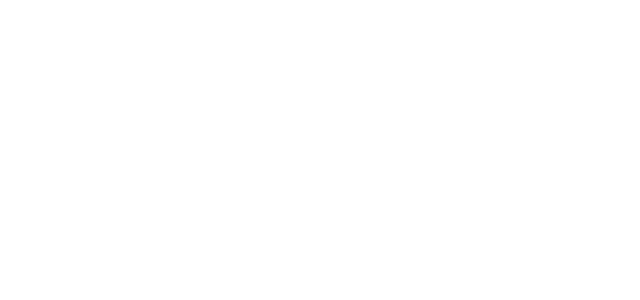
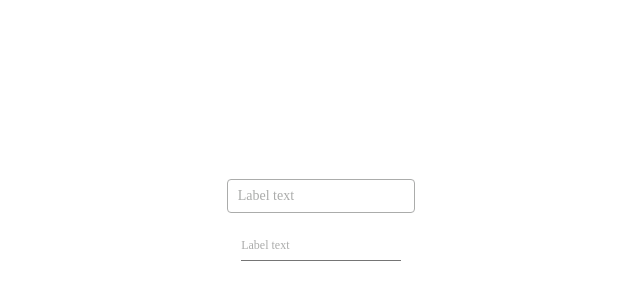
Before and after one commit to inovvan/custom-components-lib, a React app: page / in a window 1280 px wide. Shown: the part 188-488 px from the top of the page, without its empty margins (319-959 px from the left). Built offline with nearby package versions, Linux system fonts and the light colour scheme.

Commit message:
refactor: extract InputWrapper component for inputs

```diff
--- a/src/components/App.tsx
+++ b/src/components/App.tsx
@@ -1,3 +1,5 @@
+import TextFiled from "./textField/TextFiled";
+
 export const App = () => {
   return (
     <div
@@ -10,6 +12,9 @@ export const App = () => {
         width: "100%",
         height: "100vh",
       }}
-    ></div>
+    >
+      <TextFiled id="1" variant="outlined" labelText="Label text" />
+      <TextFiled id="1" size="small" labelText="Label text" />
+    </div>
   );
 };
--- a/src/components/textField/TextField.module.scss
+++ b/src/components/inputWrapper/InputWrapper.module.scss
@@ -4,6 +4,13 @@
   box-sizing: border-box;
   position: relative;
   transition: background-color 0.2s ease-in-out;
+  width: 13.3em;
+
+  input {
+    all: unset;
+    position: relative;
+    display: inline-block;
+  }
 }
 
 .text-field--standard::before,
@@ -40,13 +47,6 @@
   left: 0.7em;
 }
 
-.text-field__input {
-  all: unset;
-  position: relative;
-  display: inline-block;
-  width: 13.3em;
-}
-
 .text-field--small {
   font-size: 12px;
 }
@@ -59,7 +59,7 @@
   outline: 1px solid colors.$color-gray-dark;
   border-radius: 3px;
 
-  & .text-field__input {
+  & input {
     padding: 0.57em 0.7em;
   }
 
@@ -77,7 +77,7 @@
     top: 1.3em;
   }
 
-  & .text-field__input {
+  & input {
     padding: 1.3em 0.7em 0.57em 0.7em;
   }
 
@@ -96,8 +96,9 @@
     left: 0;
   }
 
-  & .text-field__input {
+  & input {
     padding: 0.57em 0;
+    max-width: 100%;
   }
 
   &:not(.text-field--disabled):hover::before {
@@ -106,7 +107,7 @@
 }
 
 .text-field--focused,
-.text-field--value,
+.text-field--not-empty,
 .text-field--disabled {
   .text-field__label {
     padding: 3px;
--- /dev/null
+++ b/src/components/inputWrapper/InputWrapper.tsx
@@ -0,0 +1,54 @@
+import * as styles from "./InputWrapper.module.scss";
+import { useState } from "react";
+
+type InputVariant = "outlined" | "filled" | "standard";
+type InputSize = "small" | "normal";
+
+interface InputWrapperProps {
+  id: string;
+  disabled?: boolean;
+  error?: boolean;
+  variant?: InputVariant;
+  size?: InputSize;
+  labelText?: string;
+  value: string;
+  children?: React.ReactNode;
+}
+
+const InputWrapper = ({
+  id,
+  disabled = false,
+  variant = "standard",
+  size = "normal",
+  error = false,
+  labelText = "",
+  value,
+  children,
+}: InputWrapperProps) => {
+  const [isFocused, setIsFocused] = useState(false);
+
+  const classNames = [
+    styles["text-field"],
+    styles[`text-field--${size}`],
+    styles[`text-field--${variant}`],
+    disabled && styles[`text-field--disabled`],
+    error && styles[`text-field--error`],
+    isFocused && styles[`text-field--focused`],
+    value && styles[`text-field--not-empty`],
+  ].join(" ");
+
+  return (
+    <div
+      className={classNames}
+      onFocus={() => setIsFocused(true)}
+      onBlur={() => setIsFocused(false)}
+    >
+      <label htmlFor={id} className={styles["text-field__label"]}>
+        {error ? "Error" : labelText}
+      </label>
+      {children}
+    </div>
+  );
+};
+
+export default InputWrapper;
--- a/src/components/textField/TextFiled.tsx
+++ b/src/components/textField/TextFiled.tsx
@@ -1,9 +1,9 @@
-import * as styles from "./TextField.module.scss";
 import { useState } from "react";
+import InputWrapper from "../inputWrapper/InputWrapper";
+
 type InputVariant = "outlined" | "filled" | "standard";
 type InputSize = "small" | "normal";
-
-interface InputProps extends React.HTMLAttributes<HTMLInputElement> {
+interface TextFiledProps extends React.HTMLAttributes<HTMLInputElement> {
   id: string;
   disabled?: boolean;
   error?: boolean;
@@ -13,7 +13,7 @@ interface InputProps extends React.HTMLAttributes<HTMLInputElement> {
   initialValue?: string;
 }
 
-const Input = ({
+const TextFiled = ({
   id,
   disabled = false,
   variant = "standard",
@@ -22,42 +22,32 @@ const Input = ({
   labelText = "",
   initialValue = "",
   ...rest
-}: InputProps) => {
+}: TextFiledProps) => {
   const [value, setValue] = useState(initialValue);
-  const [isFocused, setIsFocused] = useState(false);
-
-  const classNames = [
-    styles["text-field"],
-    styles[`text-field--${size}`],
-    styles[`text-field--${variant}`],
-    disabled && styles[`text-field--disabled`],
-    error && styles[`text-field--error`],
-    isFocused && styles[`text-field--focused`],
-    value && styles[`text-field--value`],
-  ].join(" ");
 
   return (
-    <div
-      className={classNames}
-      onFocus={() => setIsFocused(true)}
-      onBlur={() => setIsFocused(false)}
+    <>
+      <InputWrapper
+        id={id}
+        disabled={disabled}
+        variant={variant}
+        size={size}
+        error={error}
+        labelText={labelText}
+        value={value}
       >
-      <label htmlFor={id} className={styles["text-field__label"]}>
-        {error ? "Error" : labelText}
-      </label>
-
         <input
           value={value}
           onChange={(e) => {
             setValue(e.target.value);
           }}
           id={id}
-        className={styles["text-field__input"]}
           disabled={disabled}
           {...rest}
         />
-    </div>
+      </InputWrapper>
+    </>
   );
 };
 
-export default Input;
+export default TextFiled;
```
Also changed, not shown: src/components/textField/TextFiled.module.scss (added). Lines whose indentation alone changed are shown as unchanged.
